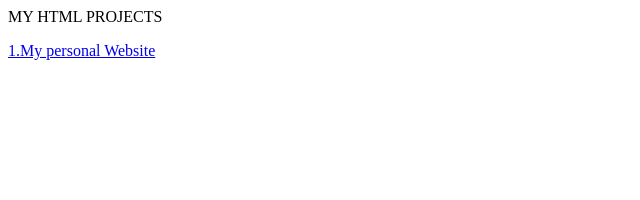
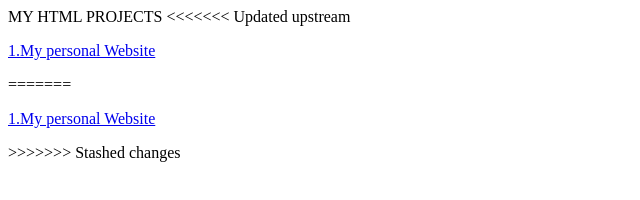
Before and after one commit to NandishBS/NandishProfile, a plain HTML site: page Project/HTML Projects.html in a window 1280 px wide. Shown: the whole page, without its empty margins (0-640 px from the left). Drawn offline with Linux system fonts and the light colour scheme.

Commit message:
Update HTML Projects.html

```diff
--- a/Project/HTML Projects.html
+++ b/Project/HTML Projects.html
@@ -7,6 +7,10 @@
 </head>
 <body>
     <h>MY HTML PROJECTS</h>
+<<<<<<< Updated upstream
     <a href=" https://nandishbs.github.io/lasttime.github.io/"><p style="font: size 50px;">1.My personal Website</p></a>
+=======
+    <a href="https://nandishbs.github.io/lasttime.github.io/"><p style="font: size 50px;">1.My personal Website</p></a>
+>>>>>>> Stashed changes
 </body>
 </html>
```
